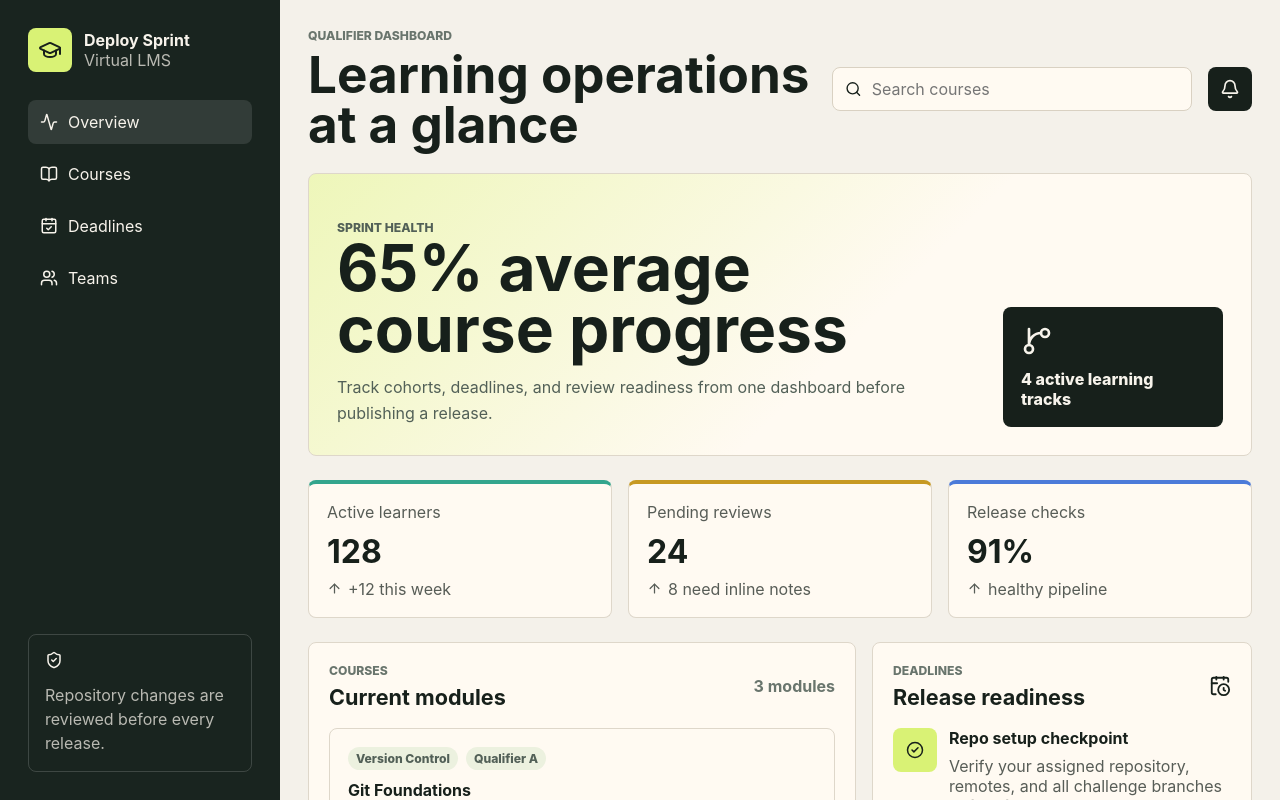
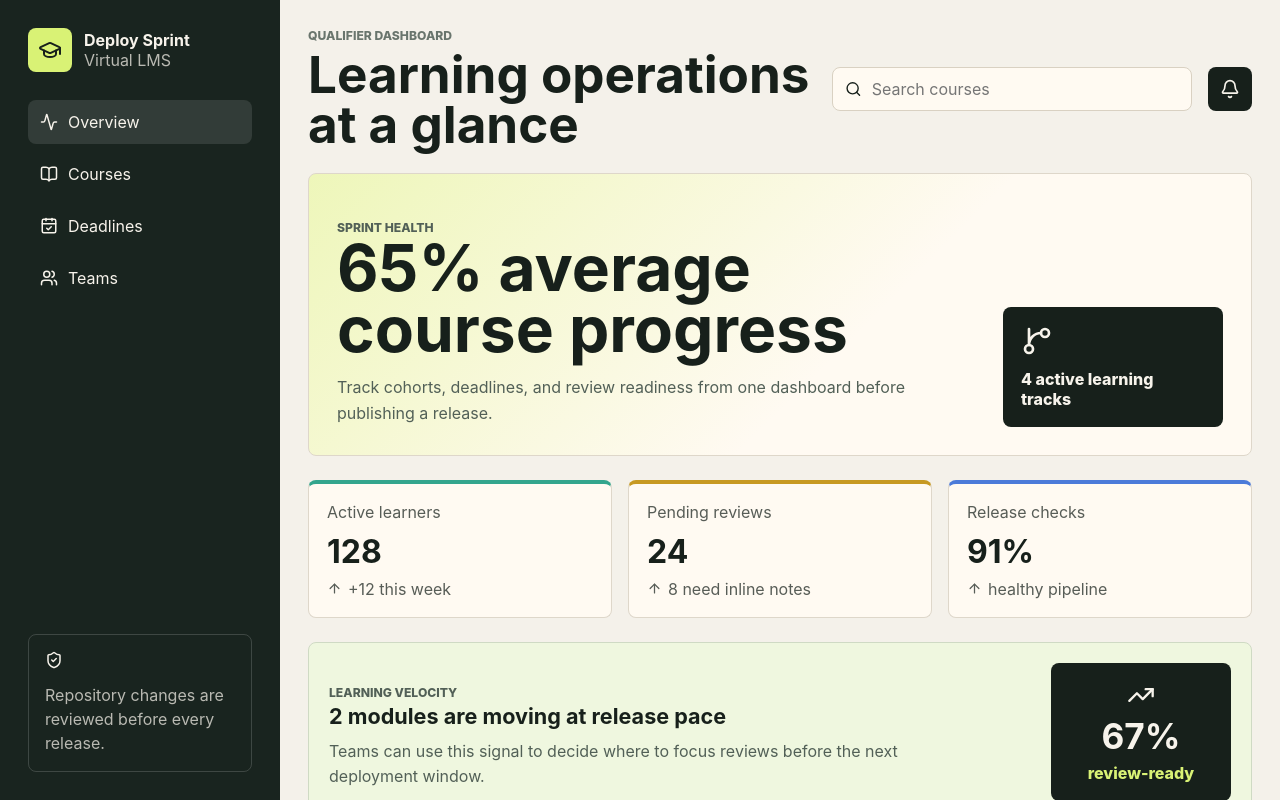
Before and after one commit to knurdz/deploy-sprint-finale-team-codebreak, a React (Vite) app in the folder team-site/: page / in a window 1280 px wide. Shown: the top 800 px of the page. Built offline with nearby package versions, Linux system fonts and the light colour scheme.

Commit message:
Add rebase feature asset

```diff
--- a/team-site/src/App.tsx
+++ b/team-site/src/App.tsx
@@ -11,6 +11,7 @@ import {
 } from 'lucide-react';
 import { CourseCard } from './components/CourseCard';
 import { DeadlineBoard } from './components/DeadlineBoard';
+import { LearningVelocity } from './components/LearningVelocity';
 import { StatCard } from './components/StatCard';
 import { courses } from './data/courses';
 import { deadlineCards } from './data/deadlines';
@@ -96,6 +97,8 @@ export function App() {
           ))}
         </section>
 
+        <LearningVelocity courses={courses} />
+
         <section className="contentGrid">
           <div className="panel" id="courses">
             <div className="panelHeader">
--- /dev/null
+++ b/team-site/src/components/LearningVelocity.tsx
@@ -0,0 +1,28 @@
+import { TrendingUp } from 'lucide-react';
+import type { Course } from '../data/courses';
+
+type LearningVelocityProps = {
+  courses: Course[];
+};
+
+export function LearningVelocity({ courses }: LearningVelocityProps) {
+  const readyModules = courses.filter((course) => course.progress >= 60).length;
+
+  return (
+    <section className="velocityBand" aria-label="Learning Velocity">
+      <div>
+        <p className="eyebrow">Learning Velocity</p>
+        <h2>{readyModules} modules are moving at release pace</h2>
+        <p>
+          Teams can use this signal to decide where to focus reviews before the
+          next deployment window.
+        </p>
+      </div>
+      <div className="velocityMeter">
+        <TrendingUp size={28} />
+        <strong>{Math.round((readyModules / courses.length) * 100)}%</strong>
+        <span>review-ready</span>
+      </div>
+    </section>
+  );
+}
--- a/team-site/src/styles.css
+++ b/team-site/src/styles.css
@@ -269,6 +269,48 @@ h3 {
   border-top: 4px solid #4c7bd9;
 }
 
+.velocityBand {
+  display: grid;
+  grid-template-columns: minmax(0, 1fr) 180px;
+  gap: 18px;
+  align-items: center;
+  padding: 20px;
+  border: 1px solid #cfdac4;
+  border-radius: 8px;
+  background: #eff7df;
+}
+
+.velocityBand h2 {
+  max-width: 620px;
+}
+
+.velocityBand p {
+  max-width: 640px;
+  margin: 10px 0 0;
+  color: #526057;
+  line-height: 1.55;
+}
+
+.velocityMeter {
+  display: grid;
+  justify-items: center;
+  gap: 6px;
+  padding: 18px;
+  border-radius: 8px;
+  background: #17201b;
+  color: #f7f3eb;
+  text-align: center;
+}
+
+.velocityMeter strong {
+  font-size: 2.2rem;
+}
+
+.velocityMeter span {
+  color: #d9f275;
+  font-weight: 800;
+}
+
 .contentGrid {
   display: grid;
   grid-template-columns: minmax(0, 1fr) 380px;
@@ -371,7 +413,8 @@ h3 {
 @media (max-width: 980px) {
   .shell,
   .contentGrid,
-  .heroBand {
+  .heroBand,
+  .velocityBand {
     grid-template-columns: 1fr;
   }
 
```
